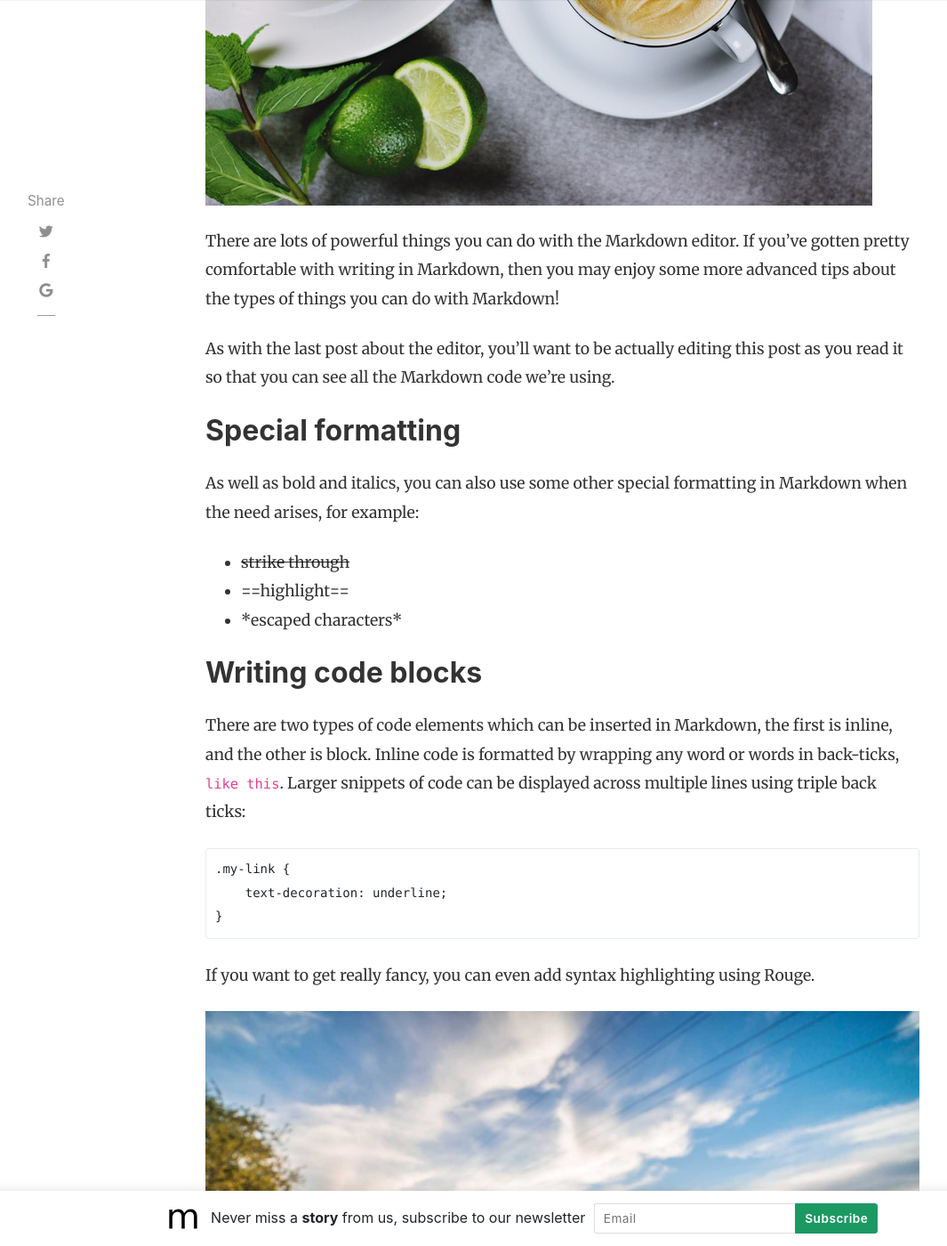
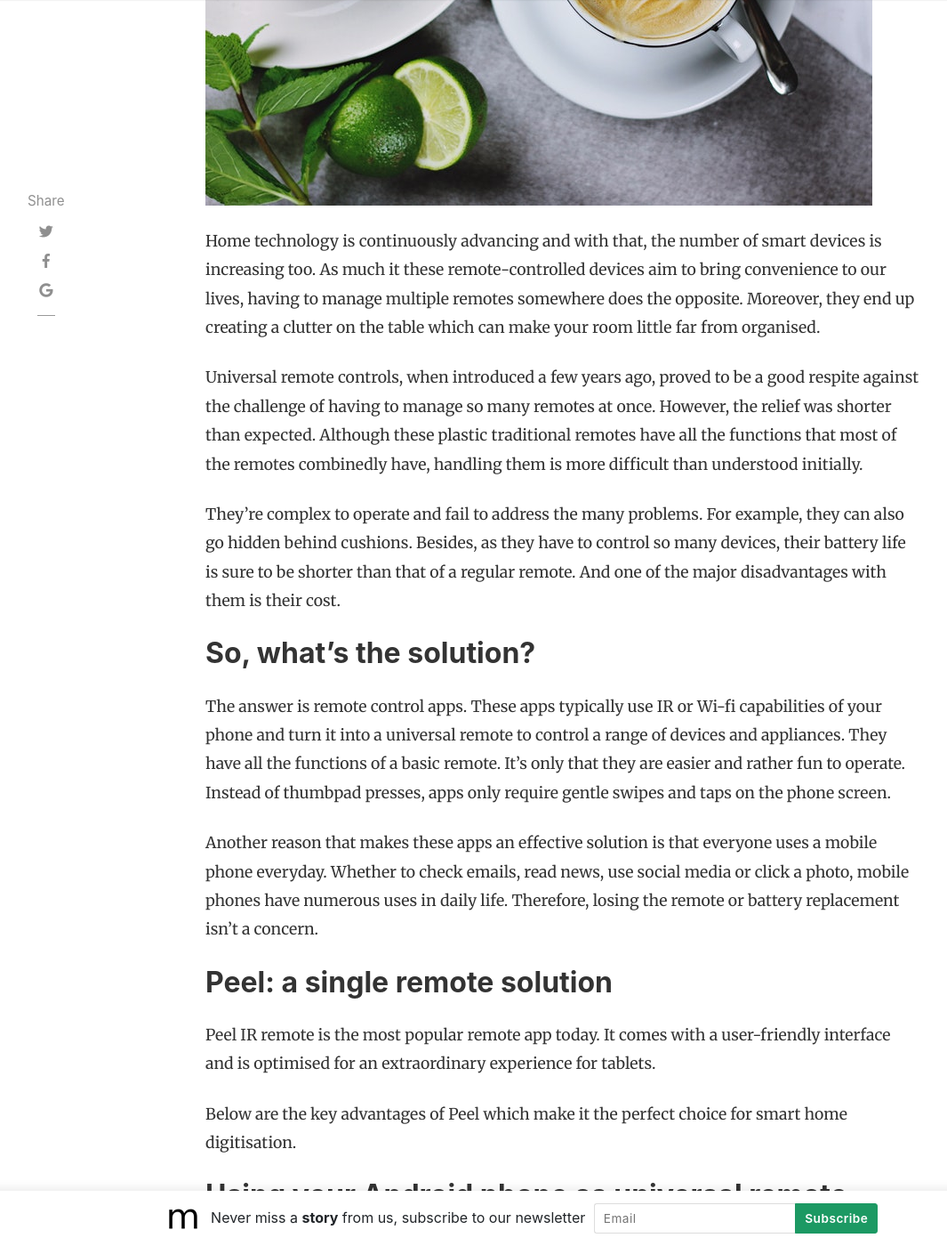
Before and after one commit to andrimoopensource/blog, a Jekyll site: the page built from _posts/2018-06-12-powerful-things-markdown-editor.md, in a window 1280 px wide and 1400 px high, scrolled down 732 px. Shown: the whole window at 89% size, without its empty margins (54-1119 px from the left). Built offline with Jekyll 4.4.1, drawn with Linux system fonts in a browser that asks for light colours; nearby versions of some CDN libraries; comment, search, counter and statistics services are not loaded; some of the changed text lies outside the part shown.

Commit message:
Update 2018-06-12-powerful-things-markdown-editor.md

````diff
--- a/_posts/2018-06-12-powerful-things-markdown-editor.md
+++ b/_posts/2018-06-12-powerful-things-markdown-editor.md
@@ -5,43 +5,40 @@ author: sal
 categories: [ Jekyll, tutorial ]
 image: assets/images/16.jpg
 ---
-There are lots of powerful things you can do with the Markdown editor. If you've gotten pretty comfortable with writing in Markdown, then you may enjoy some more advanced tips about the types of things you can do with Markdown!
+Home technology is continuously advancing and with that, the number of smart devices is increasing too. As much it these remote-controlled devices aim to bring convenience to our lives, having to manage multiple remotes somewhere does the opposite. Moreover, they end up creating a clutter on the table which can make your room little far from organised.
 
-As with the last post about the editor, you'll want to be actually editing this post as you read it so that you can see all the Markdown code we're using.
+Universal remote controls, when introduced a few years ago, proved to be a good respite against the challenge of having to manage so many remotes at once. However, the relief was shorter than expected. Although these plastic traditional remotes have all the functions that most of the remotes combinedly have, handling them is more difficult than understood initially.
 
+They’re complex to operate and fail to address the many problems. For example, they can also go hidden behind cushions. Besides, as they have to control so many devices, their battery life is sure to be shorter than that of a regular remote. And one of the major disadvantages with them is their cost.
 
-## Special formatting
+## So, what’s the solution?
 
-As well as bold and italics, you can also use some other special formatting in Markdown when the need arises, for example:
+The answer is remote control apps. These apps typically use IR or Wi-fi capabilities of your phone and turn it into a universal remote to control a range of devices and appliances. They have all the functions of a basic remote. It’s only that they are easier and rather fun to operate. Instead of thumbpad presses, apps only require gentle swipes and taps on the phone screen.
 
-+ ~~strike through~~
-+ ==highlight==
-+ \*escaped characters\*
+Another reason that makes these apps an effective solution is that everyone uses a mobile phone everyday. Whether to check emails, read news, use social media or click a photo, mobile phones have numerous uses in daily life. Therefore, losing the remote or battery replacement isn’t a concern.
 
+## Peel: a single remote solution
 
-## Writing code blocks
+Peel IR remote is the most popular remote app today. It comes with a user-friendly interface and is optimised for an extraordinary experience for tablets.
 
-There are two types of code elements which can be inserted in Markdown, the first is inline, and the other is block. Inline code is formatted by wrapping any word or words in back-ticks, `like this`. Larger snippets of code can be displayed across multiple lines using triple back ticks:
+Below are the key advantages of Peel which make it the perfect choice for smart home digitisation.
 
-```
-.my-link {
-    text-decoration: underline;
-}
-```
+## Using your Android phone as universal remote
 
-If you want to get really fancy, you can even add syntax highlighting using Rouge.
+A widely used remote control app in the TV segment, Peel can be integrated with almost any device or appliance at your home as long as it has IR or Wi-fi capabilities. It is compatible with over 150 brands of home electronics and can work with more than 4,00, 000 devices including TV, set-top box, home theatre, AC, camera, lighting, locks etc.
 
+## Keeping it organised with rooms
 
-![walking]({{ site.baseurl }}/assets/images/8.jpg)
+Through a feature called rooms, Peel offers an organised system to categorise and manage devices. In each room, you can add as many devices as you need and control them in a centralised manner. For example, you can create a room for AC, TV and lighting for your bedroom. Similarly, you can create another room for another set of appliances in the living area. You can also name or rename a room as you like.
 
-## Reference lists
+## Grouping controls for different devices
 
-The quick brown jumped over the lazy.
+Peel takes home automation to a new level by grouping controls for various devices. This allows you to operate different devices integrated with the app simultaneously. Imagine you’re planning to watch your favourite movie with all an optimised ambience. This includes dimming lights, adjusting AC temperature, changing TV volume, stream Netflix or YouTube, lock the main door etc. Typically, you would have to literally play with multiple remotes to run these controls before you could sit relaxed and watch the movie. But with Peel, life just gets easier.
 
-Another way to insert links in markdown is using reference lists. You might want to use this style of linking to cite reference material in a Wikipedia-style. All of the links are listed at the end of the document, so you can maintain full separation between content and its source or reference.
+You can group controls for all these appliances for such an ambience and keep a single control ready for instances such as mentioned above. Now all you have to do is tap one button and all the functions are performed.
 
-## Full HTML
+## Conclusion
 
-Perhaps the best part of Markdown is that you're never limited to just Markdown. You can write HTML directly in the Markdown editor and it will just work as HTML usually does. No limits! Here's a standard YouTube embed code as an example:
+Although they’re still in initial stages of adoption among people, Peel remote control apps have started to gain popularity. As it continues to introduce new features, what looks certain is that it is going to redefine controlling home devices, with TV being on top of the list.
 
-<p><iframe style="width:100%;" height="315" src="https://www.youtube.com/embed/Cniqsc9QfDo?rel=0&amp;showinfo=0" frameborder="0" allowfullscreen></iframe></p>
+If you aren’t already using the app, you may want to give it a try and understand how not only it replaces all your remotes but also makes controlling various appliances all the easier.
````
